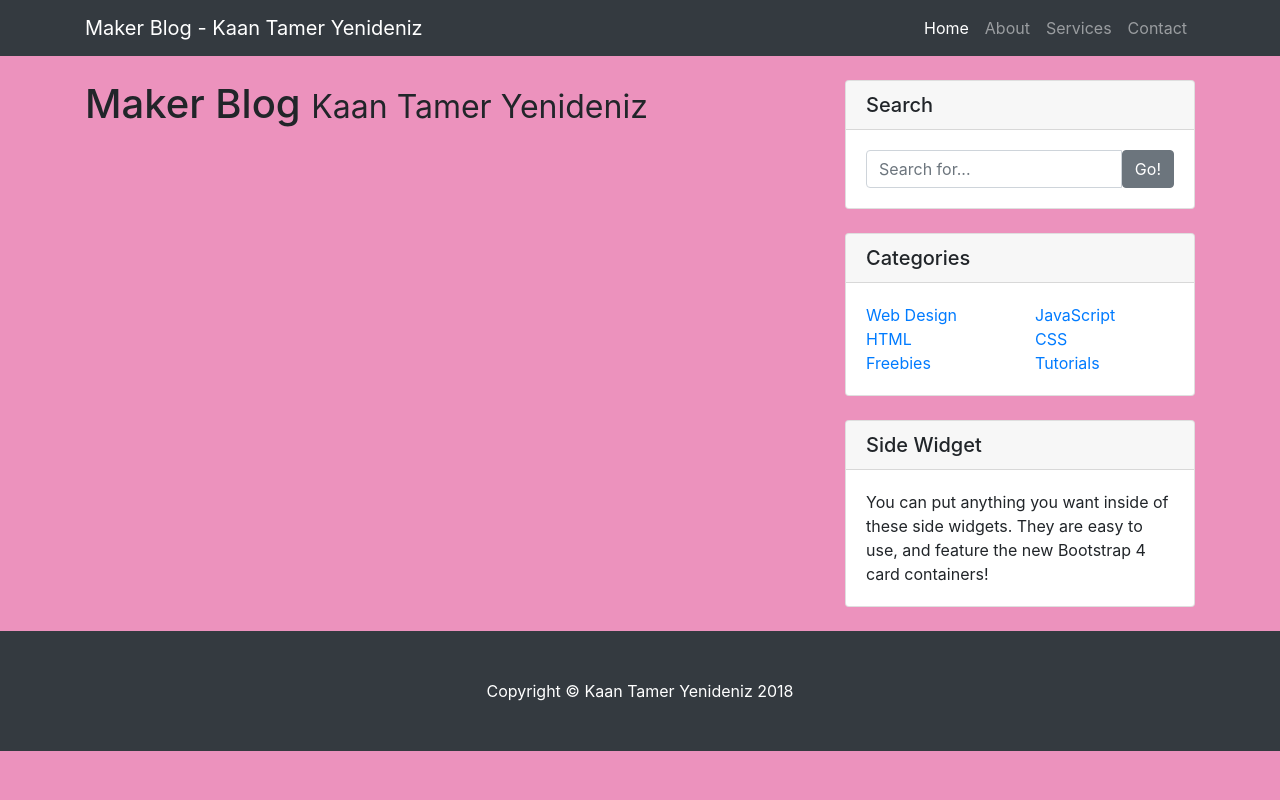
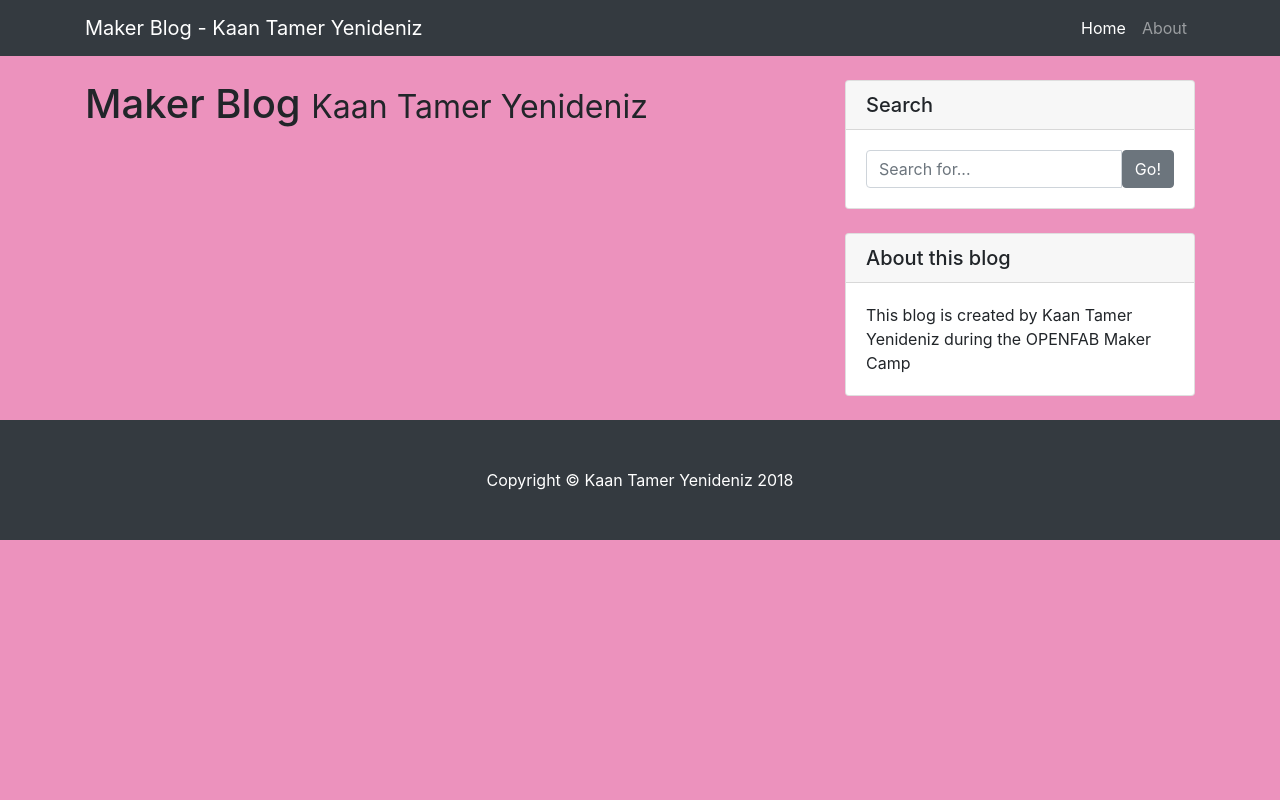
Before and after one commit to ktyenideniz/djangoblog, a Django app: page / in a window 1280 px wide. Run offline with Django 3.2, Linux system fonts and the light colour scheme; data that the repository does not hold is empty; some libraries are stand-ins or nearby versions.

Commit message:
dorduncu commit

```diff
--- a/blog/templates/blog/post_list.html
+++ b/blog/templates/blog/post_list.html
@@ -38,12 +38,6 @@
             </li>
             <li class="nav-item">
               <a class="nav-link" href="#">About</a>
-            </li>
-            <li class="nav-item">
-              <a class="nav-link" href="#">Services</a>
-            </li>
-            <li class="nav-item">
-              <a class="nav-link" href="#">Contact</a>
             </li>
           </ul>
         </div>
@@ -94,46 +88,11 @@
             </div>
           </div>
 
-          <!-- Categories Widget -->
-          <div class="card my-4">
-            <h5 class="card-header">Categories</h5>
-            <div class="card-body">
-              <div class="row">
-                <div class="col-lg-6">
-                  <ul class="list-unstyled mb-0">
-                    <li>
-                      <a href="#">Web Design</a>
-                    </li>
-                    <li>
-                      <a href="#">HTML</a>
-                    </li>
-                    <li>
-                      <a href="#">Freebies</a>
-                    </li>
-                  </ul>
-                </div>
-                <div class="col-lg-6">
-                  <ul class="list-unstyled mb-0">
-                    <li>
-                      <a href="#">JavaScript</a>
-                    </li>
-                    <li>
-                      <a href="#">CSS</a>
-                    </li>
-                    <li>
-                      <a href="#">Tutorials</a>
-                    </li>
-                  </ul>
-                </div>
-              </div>
-            </div>
-          </div>
-
           <!-- Side Widget -->
           <div class="card my-4">
-            <h5 class="card-header">Side Widget</h5>
+            <h5 class="card-header">About this blog</h5>
             <div class="card-body">
-              You can put anything you want inside of these side widgets. They are easy to use, and feature the new Bootstrap 4 card containers!
+              This blog is created by Kaan Tamer Yenideniz during the OPENFAB Maker Camp
             </div>
           </div>
 
--- a/blog/urls.py
+++ b/blog/urls.py
@@ -2,7 +2,6 @@ from django.contrib import admin
 from django.urls import path, include
 from . import views
 
-
 urlpatterns = [
 	path('', views.post_list, name = 'post_list'),
 ]
```
